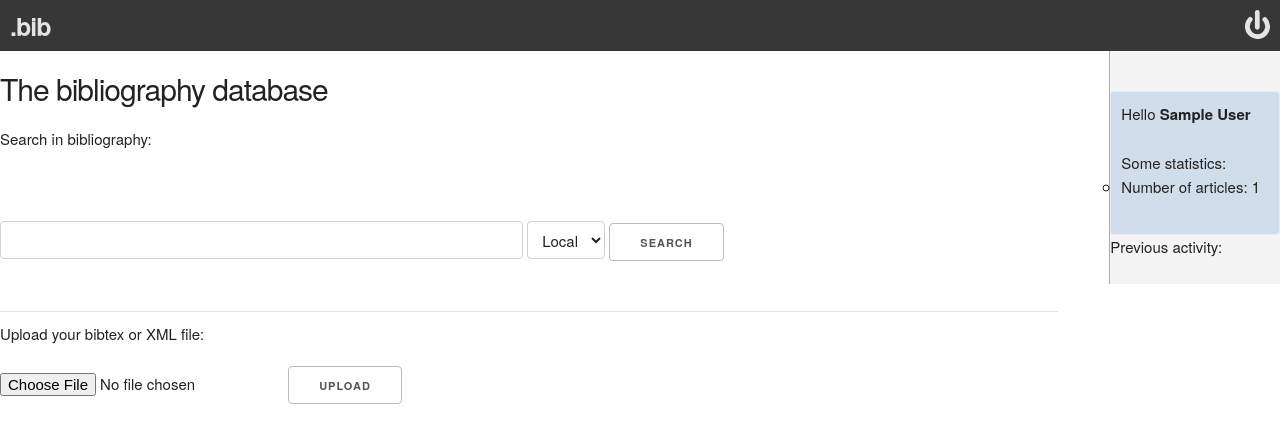
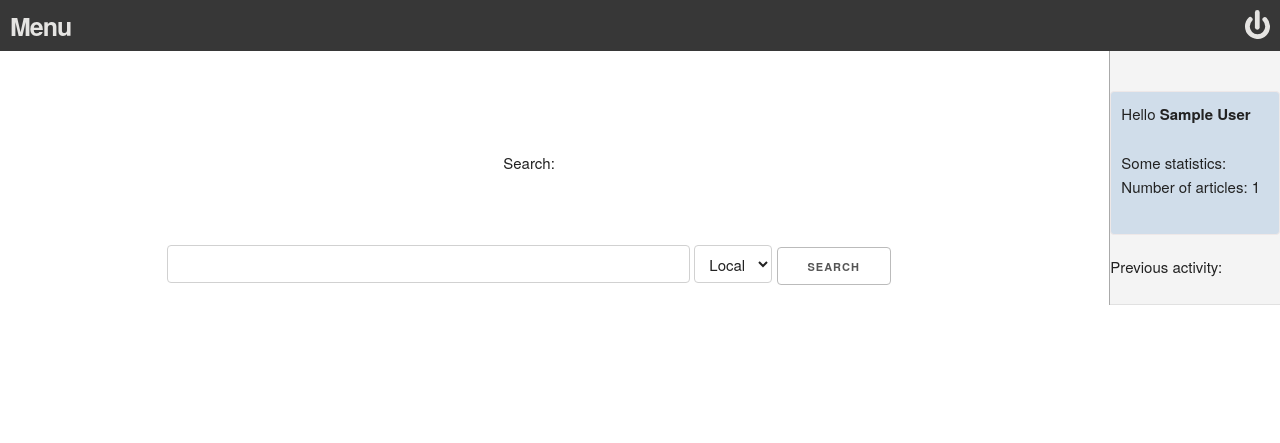
Before and after one commit to frapac/bibtex-browser, a Flask app: page /index in a window 1280 px wide. Shown: the top 443 px of the page. Run offline with Flask 2, Linux system fonts and the light colour scheme; a user stored in the database is signed in; tables that the repository leaves empty hold one stand-in row (values such as "Sample post").

Commit message:
[UPD] push minor changes

```diff
--- a/apps/static/css/base.css
+++ b/apps/static/css/base.css
@@ -197,3 +197,13 @@
 a.reflink{
   color: #373737;
 }
+
+div.search-form{
+    padding: 10rem;
+    vertical-align: middle;
+    align-items: center;
+    text-align: center;
+    display: block;
+    margin-left: auto;
+    margin-right: auto;
+}
--- a/apps/templates/base.html
+++ b/apps/templates/base.html
@@ -11,10 +11,10 @@
 
   <body>
     <div class="header">
-      <div class="dropdown"><a href="/index" class="header dropdown-btn" ><b> .bib </b> </a>
+      <div class="dropdown"><a href="/index" class="header dropdown-btn" ><b> Menu </b> </a>
       <div class="dropdown-content">
         <a href="#">My biblio</a>
-        <a href="#">Add new biblio</a>
+        <a href="/bibmanager">Add new biblio</a>
         <a href="#">Stats</a>
       </div>
       </div>
--- a/apps/templates/index.html
+++ b/apps/templates/index.html
@@ -2,11 +2,8 @@
 {% set page = 'index' %}
 {% block content %}
 
-<div class="index-content">
-  <div class="ten columns">
-    <h1> The bibliography database </h1>
-    Search in bibliography:
-
+<div class="ten columns search-form">
+  Search:
   <div class="search-field">
     <form method="post" action="/biblio/search">
       {{ form.csrf_token }}
@@ -19,16 +16,6 @@
       <input type="submit" value="Search" tabindex="2">
     </form>
   </div>
-
-    <hr/>
-
-    <div id="bibupload">
-      <h6> Upload your bibtex or XML file: </h6>
-      <form action="/index" method=post enctype=multipart/form-data>
-        <p><input type=file name=file>
-            <input type=submit value=Upload></p>
-      </form>
-    </div>
 </div>
 
 <div class="two columns borderleft">
@@ -37,12 +24,10 @@
       Hello <b> {{user}} </b>
     </p>
       Some statistics:
-        <ul>
-          <li> Number of articles: {{num_entries}} </li>
-        </ul>
+        <p> Number of articles: {{num_entries}} </p>
   </div>
 
-    <div class="news-feed">
+  <div class="news-feed" style="margin-top: 2rem;">
     Previous activity:
       {% for event in events %}
       <p class="list-group-item">
@@ -56,8 +41,8 @@
           <b> {{event.date}} </b>: {{event.author}} updates <a href="/biblio/article={{event.article}}"> {{event.article}} </a>
       {%endif%}
       </p>
+      <hr/ style="margin: 0rem;">
       {% endfor %}
-    </div>
   </div>
 </div>
 
--- a/apps/views/views.py
+++ b/apps/views/views.py
@@ -137,6 +137,12 @@
         else:
             flash("Not implemented yet")
     return redirect("/biblio")
+
+
+@app.route('/bibmanager', methods=['GET'])
+@login_required
+def bibmanager():
+    return render_template("bibmanager.html", title="References")
 
 
 @app.route('/biblio/addentry', methods=['GET', 'POST'])
```
Lines whose indentation alone changed are shown as unchanged.
